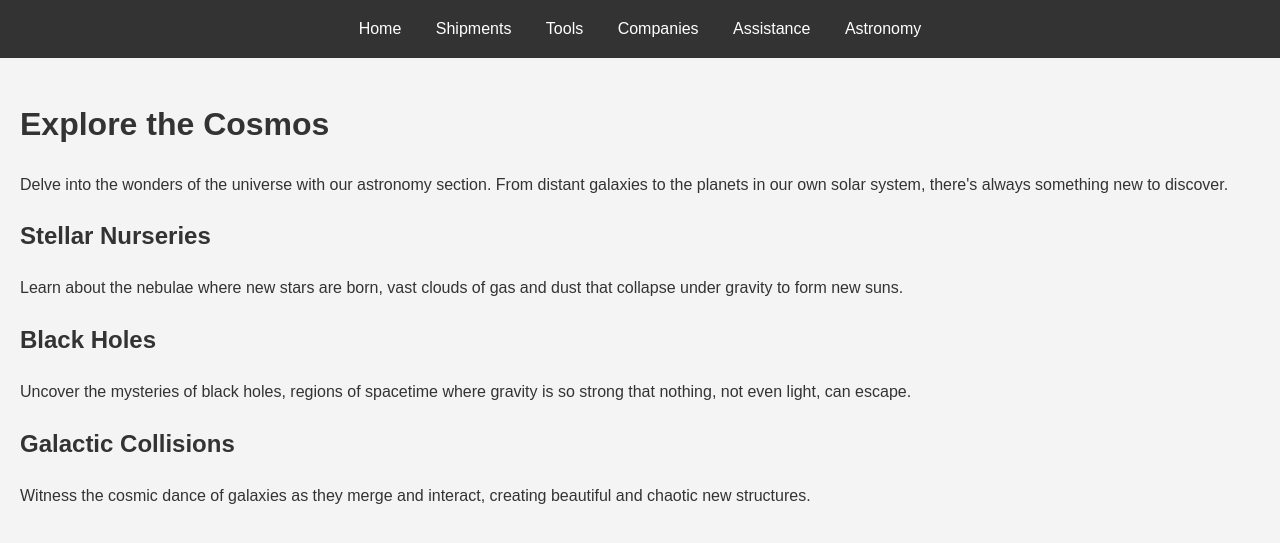
After one commit to GYFX35/effective-tribble, a Flask app: page /astronomy in a window 1280 px wide. The commit adds this page. Shown: the top 543 px of the page. Run offline with Flask 3, Linux system fonts and the light colour scheme.

Commit message:
feat: Add astronomy page
Adds a new "Astronomy" page to the application.

This includes:
- A new HTML template for the astronomy page.
- A new route to render the page.
- An updated navigation bar to include a link to the new page.

```diff
--- a/app/routes.py
+++ b/app/routes.py
@@ -21,6 +21,10 @@ def companies():
 @app.route('/assistance')
 def assistance():
     return render_template('assistance.html')
+
+@app.route('/astronomy')
+def astronomy():
+    return render_template('astronomy.html')
 
 @app.route('/api/shipments', methods=['GET'])
 def get_shipments():
--- /dev/null
+++ b/app/templates/astronomy.html
@@ -0,0 +1,25 @@
+{% extends "base.html" %}
+
+{% block title %}Astronomy - Global Logistics{% endblock %}
+
+{% block content %}
+<div class="container">
+    <h1>Explore the Cosmos</h1>
+    <p>Delve into the wonders of the universe with our astronomy section. From distant galaxies to the planets in our own solar system, there's always something new to discover.</p>
+
+    <div class="feature">
+        <h2>Stellar Nurseries</h2>
+        <p>Learn about the nebulae where new stars are born, vast clouds of gas and dust that collapse under gravity to form new suns.</p>
+    </div>
+
+    <div class="feature">
+        <h2>Black Holes</h2>
+        <p>Uncover the mysteries of black holes, regions of spacetime where gravity is so strong that nothing, not even light, can escape.</p>
+    </div>
+
+    <div class="feature">
+        <h2>Galactic Collisions</h2>
+        <p>Witness the cosmic dance of galaxies as they merge and interact, creating beautiful and chaotic new structures.</p>
+    </div>
+</div>
+{% endblock %}
--- a/app/templates/base.html
+++ b/app/templates/base.html
@@ -14,6 +14,7 @@
             <a href="{{ url_for('tools') }}">Tools</a>
             <a href="{{ url_for('companies') }}">Companies</a>
             <a href="{{ url_for('assistance') }}">Assistance</a>
+            <a href="{{ url_for('astronomy') }}">Astronomy</a>
         </nav>
     </header>
     <main>
```
